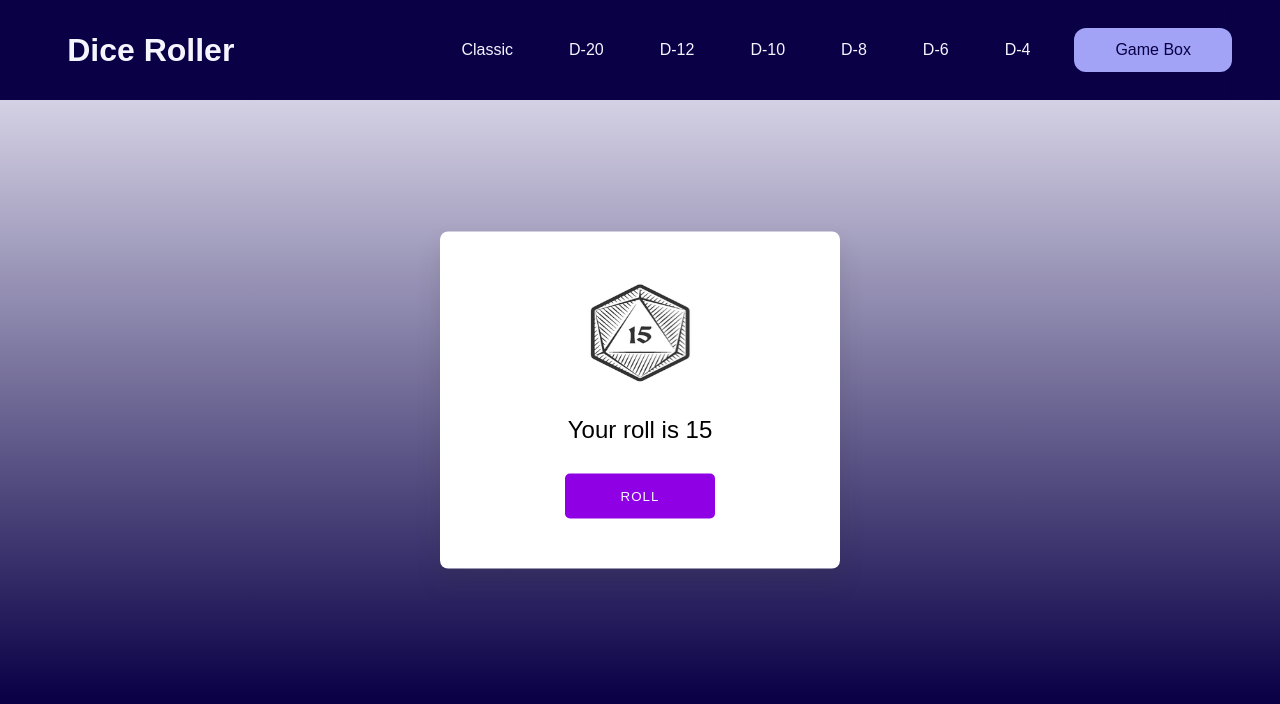
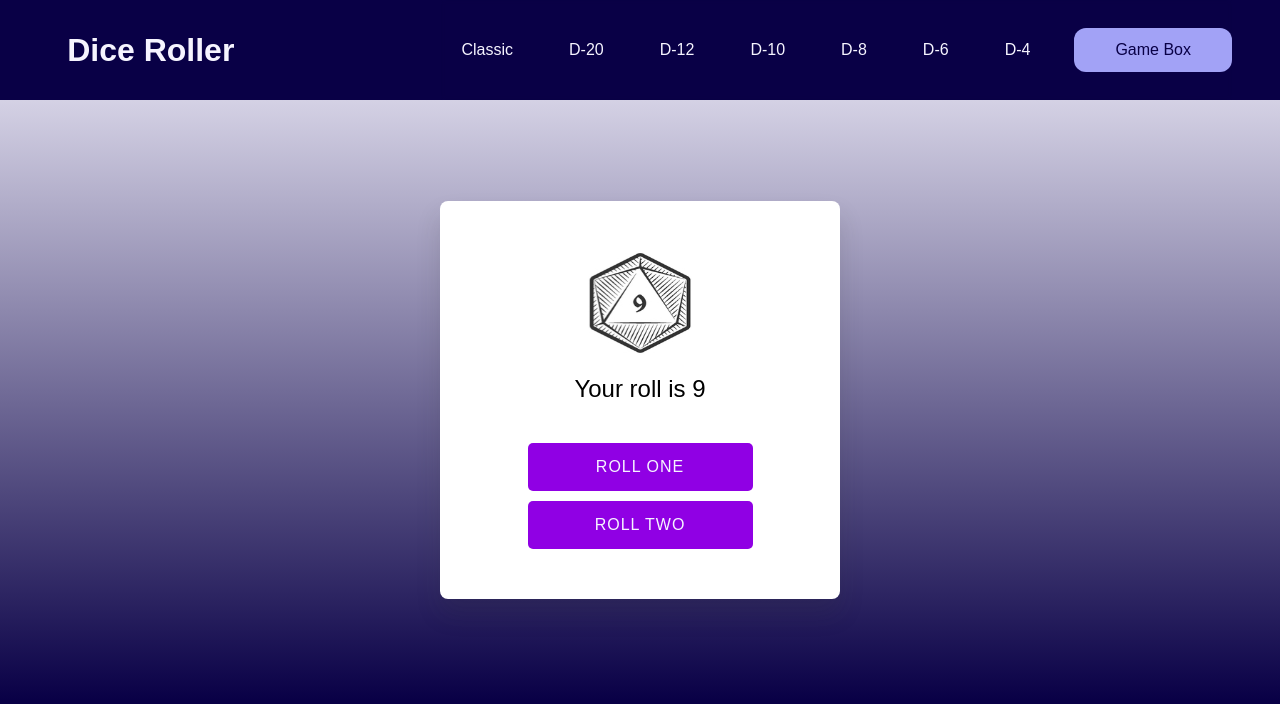
Before and after one commit to Vincenttoon/dice-roller, a React (Create React App) app: page /d20 in a window 1280 px wide. Shown: the top 704 px of the page. Built offline with nearby package versions, Linux system fonts and the light colour scheme; a web font is replaced by a local one.

Commit message:
d20 functioning and looking good

```diff
--- a/src/components/Classic/Classic.scss
+++ b/src/components/Classic/Classic.scss
@@ -43,7 +43,9 @@
     outline: none;
     color: $light;
     padding: 15px 0;
-    width: 150px;
+    width: 75%;
+    font-size: 1em;
+    font-family: $Yatra;
     letter-spacing: 1px;
     border-radius: 5px;
     cursor: pointer;
--- a/src/components/D20/D20.js
+++ b/src/components/D20/D20.js
@@ -1,4 +1,4 @@
-import React, { useEffect, useState } from "react";
+import React, { useEffect, useState, useRef } from "react";
 
 import "../D20/D20.scss";
 
@@ -47,40 +47,78 @@ const D20 = () => {
     D20Dice20,
   ];
 
-  const [dieSrc, setDieSrc] = useState(images[0]);
+  const [dieSrc1, setDieSrc1] = useState(images[0]);
+  const [dieSrc2, setDieSrc2] = useState(images[0]);
   const [isRolling, setIsRolling] = useState(false);
+  const [rollTwo, setRollTwo] = useState(false);
+  const [rollResult, setRollResult] = useState("");
 
-  const roll = () => {
+  const timeoutRef = useRef(null);
+
+  const rollDice = () => {
     setIsRolling(true);
-    setTimeout(() => {
+    timeoutRef.current = setTimeout(() => {
       setIsRolling(false);
-      const dieValue = Math.floor(Math.random() * 20);
 
-      setDieSrc(images[dieValue]);
+      const dieValue1 = Math.floor(Math.random() * 20);
+      setDieSrc1(images[dieValue1]);
 
-      document.querySelector("#total").innerHTML =
-        "Your roll is " + (dieValue + 1);
+      if (rollTwo) {
+        const dieValue2 = Math.floor(Math.random() * 20);
+        setDieSrc2(images[dieValue2]);
+
+        const higherRoll = Math.max(dieValue1 + 1, dieValue2 + 1);
+        const combinedTotal = dieValue1 + 1 + dieValue2 + 1;
+
+        setRollResult(
+          `Higher roll is ${higherRoll}. Combined total is ${combinedTotal}`
+        );
+      } else {
+        setRollResult(`Your roll is ${dieValue1 + 1}`);
+      }
     }, 1000);
-    document.querySelector("#total").style.fontSize = "1.5rem";
   };
 
   useEffect(() => {
-    roll();
+    rollDice();
+    return () => clearTimeout(timeoutRef.current);
     // eslint-disable-next-line react-hooks/exhaustive-deps
-  }, []);
+  }, [rollTwo]);
 
   return (
     <div className="container">
       <div className="dice-wrapper">
         <img
-          src={dieSrc}
+          src={dieSrc1}
           className={isRolling ? "dice shake" : "dice"}
           alt="D20"
         />
+        {rollTwo && (
+          <img
+            src={dieSrc2}
+            className={isRolling ? "dice shake" : "dice"}
+            alt="D20"
+          />
+        )}
       </div>
-      <p id="total"></p>
-      <button onClick={roll} disabled={isRolling}>
-        ROLL
+      <p className="resultText">{rollResult}</p>
+      <button
+        onClick={() => {
+          setRollTwo(false);
+          rollDice();
+        }}
+        disabled={isRolling}
+      >
+        ROLL ONE
+      </button>
+      <button
+        onClick={() => {
+          setRollTwo(true);
+          rollDice();
+        }}
+        disabled={isRolling}
+      >
+        ROLL TWO
       </button>
     </div>
   );
--- a/src/components/D20/D20.scss
+++ b/src/components/D20/D20.scss
@@ -0,0 +1,39 @@
+@import "../../styles/variables.scss";
+
+.container {
+    display: flex;
+    flex-direction: column;
+    align-items: center;
+
+    .dice-wrapper {
+      display: flex;
+      gap: 25px;
+    }
+
+    .dice {
+      border: none;
+    }
+
+    p {
+      display: flex;
+      flex-direction: column;
+      align-items: center;
+      margin-top: 20px;
+      text-align: center;
+
+      span {
+        margin-bottom: 5px;
+      }
+    }
+
+    button {
+      margin-top: 10px;
+      width: 75%;
+      font-size: 1em;
+      font-family: $Yatra;
+    }
+
+    .resultText {
+        font-size: 1.5em;
+      }
+  }
```
